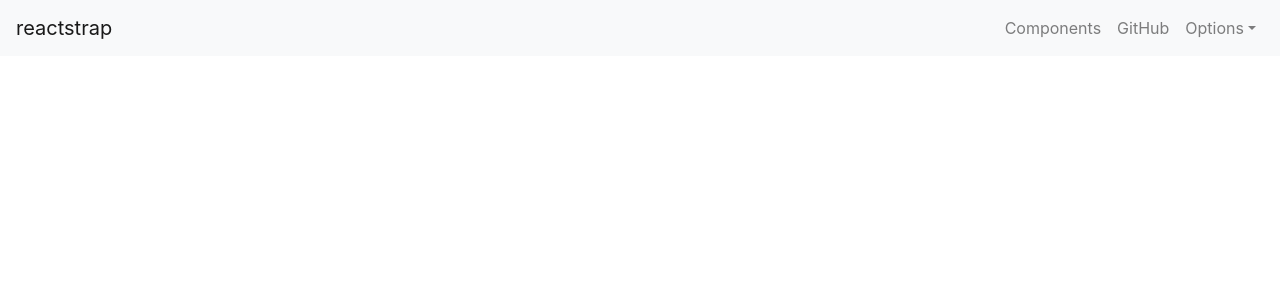
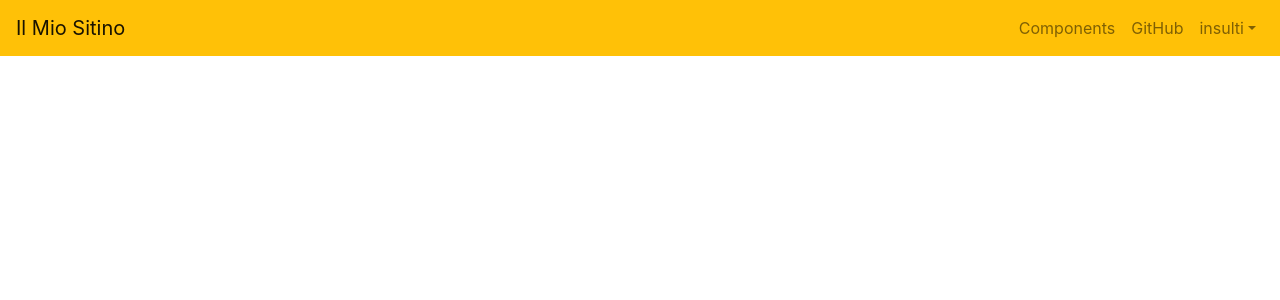
Before and after one commit to samuelecapacci/5-dicembre, a React (Create React App) app: page / in a window 1280 px wide. Shown: the top 300 px of the page. Built offline with nearby package versions, Linux system fonts and the light colour scheme.

Commit message:
ussshhhh

```diff
--- a/src/App.js
+++ b/src/App.js
@@ -1,5 +1,4 @@
 import React, { Component } from 'react';
-import logo from './logo.svg';
 import './App.css';
 import {
   Collapse,
@@ -31,9 +30,9 @@ class App extends Component {
   }
   render() {
     return (
-      <div>
-        <Navbar color="light" light expand="md">
-          <NavbarBrand href="/">reactstrap</NavbarBrand>
+      <div className="barra">
+        <Navbar color="warning" light expand="md">
+          <NavbarBrand href="/">Il Mio Sitino</NavbarBrand>
           <NavbarToggler onClick={this.toggle} />
           <Collapse isOpen={this.state.isOpen} navbar>
             <Nav className="ml-auto" navbar>
@@ -41,22 +40,22 @@ class App extends Component {
                 <NavLink href="/components/">Components</NavLink>
               </NavItem>
               <NavItem>
-                <NavLink href="https://github.com/reactstrap/reactstrap">GitHub</NavLink>
+                <NavLink href="https://github.com/">GitHub</NavLink>
               </NavItem>
               <UncontrolledDropdown nav inNavbar>
                 <DropdownToggle nav caret>
-                  Options
+                  insulti
                 </DropdownToggle>
                 <DropdownMenu right>
                   <DropdownItem>
-                    Option 1
+                    vaffanculo
                   </DropdownItem>
                   <DropdownItem>
-                    Option 2
+                    vai a spendere
                   </DropdownItem>
                   <DropdownItem divider />
                   <DropdownItem>
-                    Reset
+                    come stai?
                   </DropdownItem>
                 </DropdownMenu>
               </UncontrolledDropdown>
```
Also changed, not shown: src/App.css (line endings or trailing spaces), src/components/post/post.js (added).
